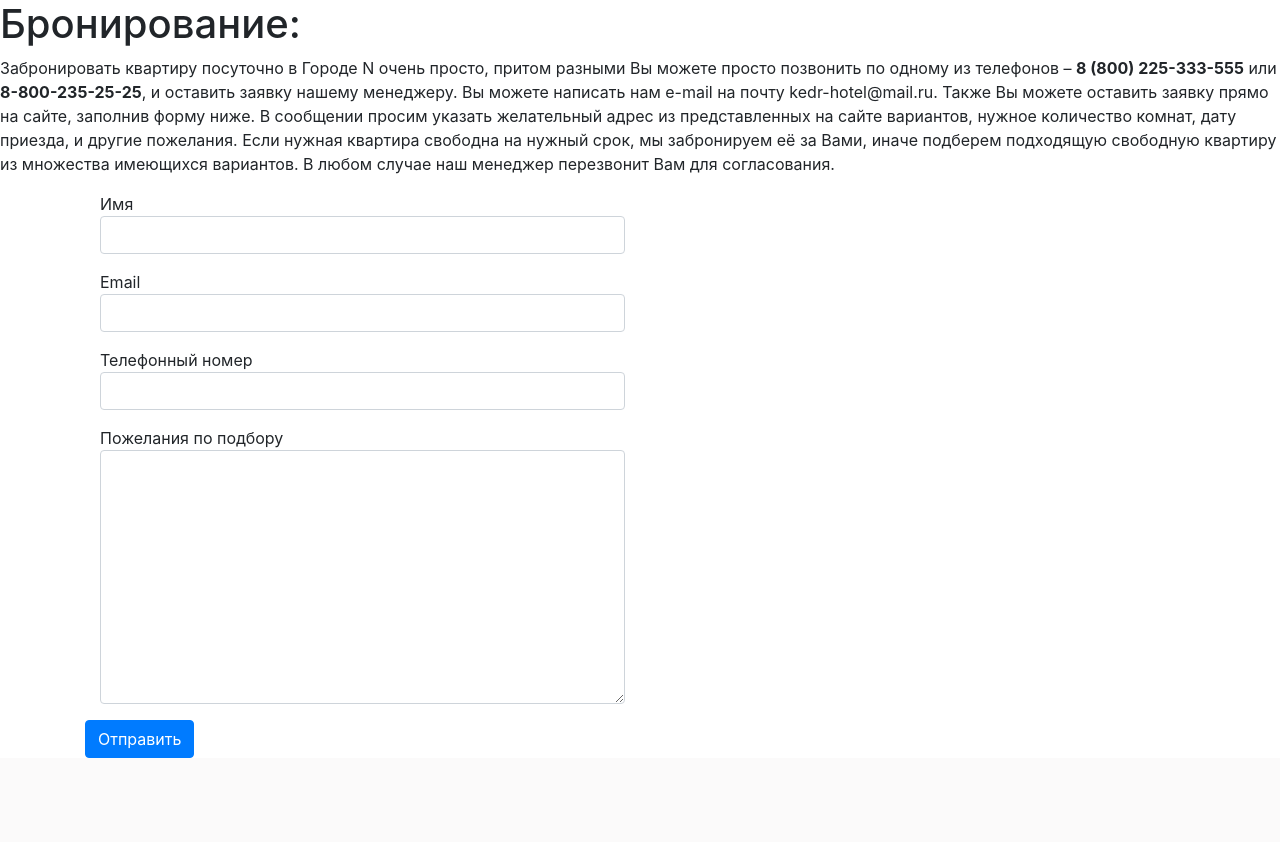
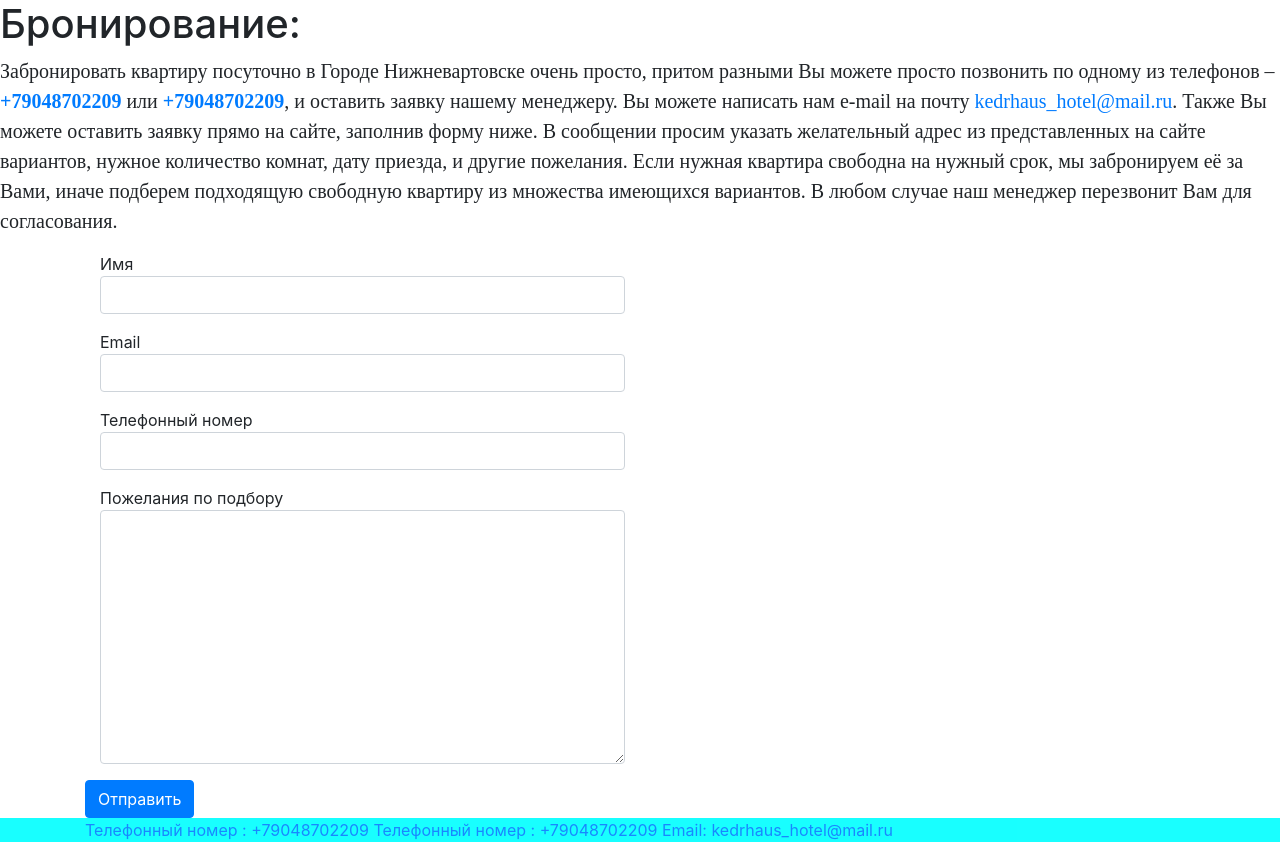
Before and after one commit to tuliman/HotelKedr, a Django app: page /booking/ in a window 1280 px wide. Shown: the part 76-918 px from the top of the page. Before the commit the page ends 834 px from the top, so only its background shows below. Run offline with Django 3.2, Linux system fonts and the light colour scheme; some libraries are stand-ins or nearby versions.

Commit message:
Revert "Start project on Hotel Kedr"
This reverts commit e8ae75c3297f6ecb5d02c2e8821f0f3dccaa4468.

```diff
--- a/kedr/templates/kedr/reserve.html
+++ b/kedr/templates/kedr/reserve.html
@@ -7,9 +7,9 @@
 {% block content %}
 
     <h1> Бронирование: </h1>
-    <p> Забронировать квартиру посуточно в Городе N очень просто, притом разными
-        Вы можете просто позвонить по одному из телефонов – <b>8 (800) 225-333-555</b> или <b>8-800-235-25-25</b>, и оставить заявку нашему менеджеру.
-    Вы можете написать нам e-mail на почту  kedr-hotel@mail.ru.
+     <p style="font-family: 'Harlow Solid Italic';font-size: 15pt">Забронировать квартиру посуточно в Городе Нижневартовске очень просто, притом разными
+        Вы можете просто позвонить по одному из телефонов – <b><a href="tel:+79048702209">+79048702209</a> </b> или <b><a href="tel:+79048702209">+79048702209</a></b>, и оставить заявку нашему менеджеру.
+        Вы можете написать нам e-mail на почту <a href="mailto:kedrhaus_hotel@mail.ru"> kedrhaus_hotel@mail.ru</a>.
     Также Вы можете оставить заявку прямо на сайте, заполнив форму ниже.
         В сообщении просим указать желательный адрес из представленных на сайте вариантов, нужное количество комнат, дату приезда, и другие пожелания.
         Если нужная квартира свободна на нужный срок, мы забронируем её за Вами, иначе подберем подходящую свободную квартиру из множества имеющихся вариантов.
--- a/templates/base.html
+++ b/templates/base.html
@@ -59,9 +59,15 @@
     </div>
 
   </nav>
+
+
   {% block content %}
   {% endblock %}
-
+  <footer  style="background-color: aqua ; opacity:90% ">
+      <div class="container">
+          <span> <a href="tel:+79048702209">Телефонный номер : +79048702209</a> <a href="tel:+79048702209">Телефонный номер : +79048702209</a> <a href="mailto:kedrhaus_hotel@mail.ru">Email: kedrhaus_hotel@mail.ru</a>  </span>
+      </div>
+  </footer>
   <!-- Optional JavaScript -->
     <!-- jQuery first, then Popper.js, then Bootstrap JS -->
     <script src="https://code.jquery.com/jquery-3.3.1.slim.min.js" integrity="sha384-q8i/X+965DzO0rT7abK41JStQIAqVgRVzpbzo5smXKp4YfRvH+8abtTE1Pi6jizo" crossorigin="anonymous"></script>
```
